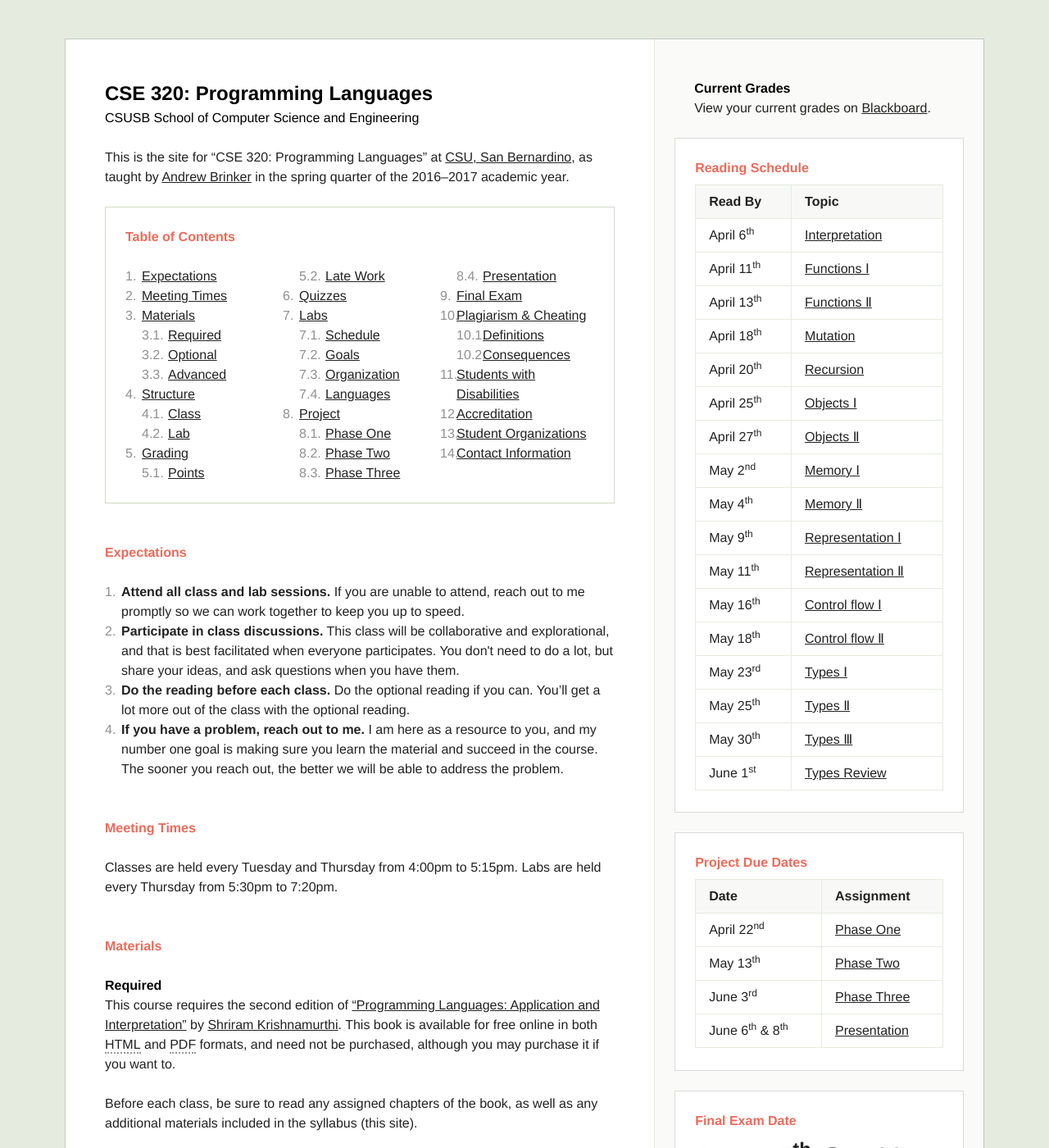
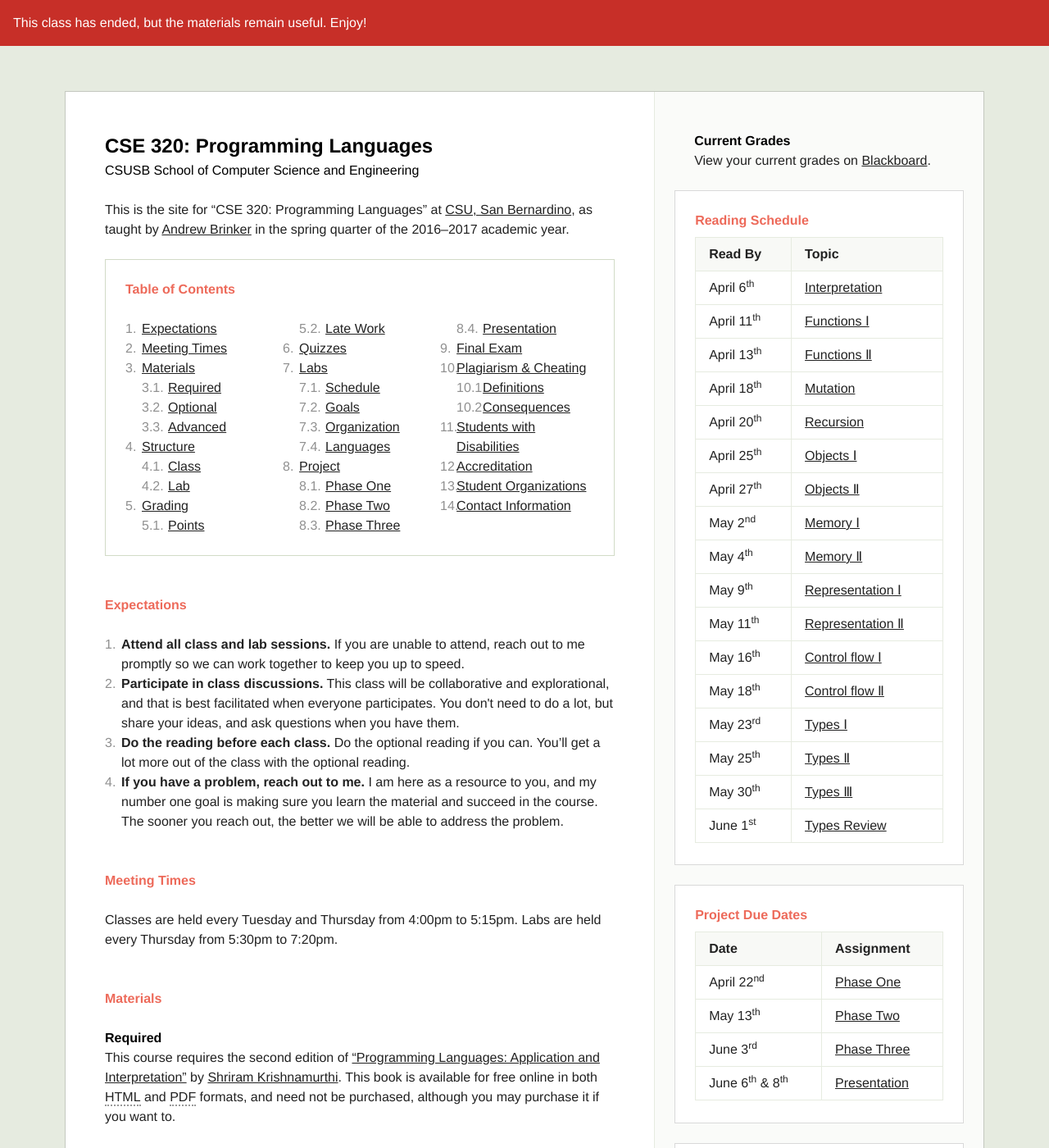
Before and after one commit to alilleybrinker/programming-languages-course, a Jekyll site: the page built from index.html, in a window 1280 px wide and 1400 px high. Shown: the whole window at 82% size. Built offline with Jekyll 4.4.1, drawn with Linux system fonts in a browser that asks for light colours.

Commit message:
Added notice about end of class

```diff
--- a/assets/main.css
+++ b/assets/main.css
@@ -13,6 +13,8 @@ body {
     font-family: "skolar-sans-latin", "Helvetica Neue", Helvetica, Arial, sans-serif;
     color: #222;
     background-color: #e6ebe0;
+
+    padding-top: 4rem;
 
     font-kerning: normal;
     -moz-font-feature-settings: "kern";
@@ -323,3 +325,20 @@ pre {
     background-color: hsla(60, 90%, 93%, 1);
     font-weight: 700;
 }
+
+.fixed-notice {
+    background-color: #c72f28;
+    color: #fff;
+
+    position: fixed;
+
+    top: 0;
+    right: 0;
+    left: 0;
+
+    padding: 1rem;
+}
+
+.fixed-notice p {
+    margin: 0;
+}
--- a/index.html
+++ b/index.html
@@ -2,6 +2,8 @@
 layout: default
 title: "Home"
 ---
+
+<div class="fixed-notice"><p>This class has ended, but the materials remain useful. Enjoy!</p></div>
 
 <h1>CSE 320: Programming Languages <span>CSUSB School of Computer Science and Engineering</span></h1>
 
```
